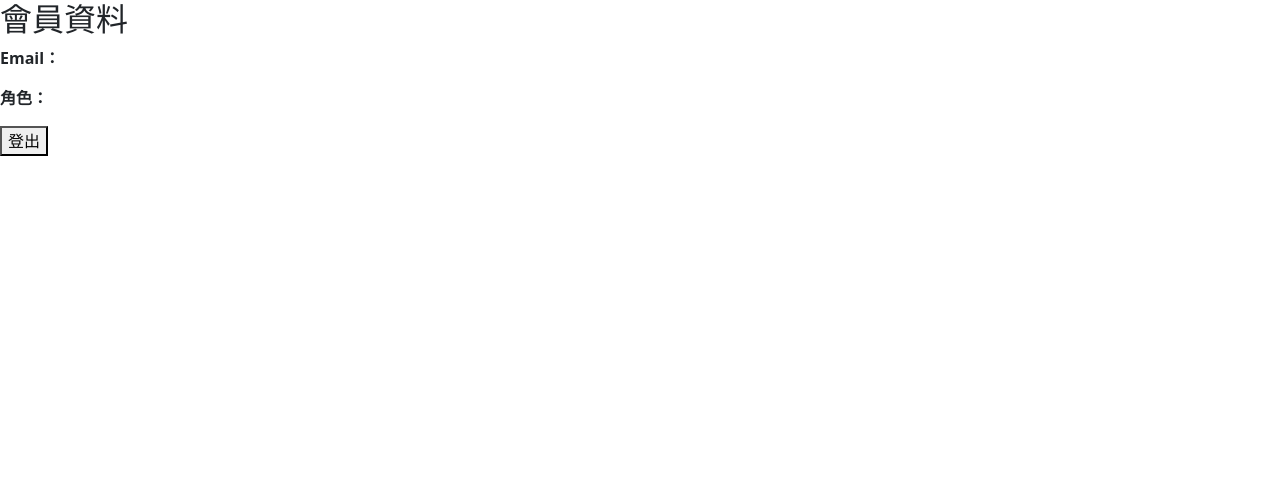
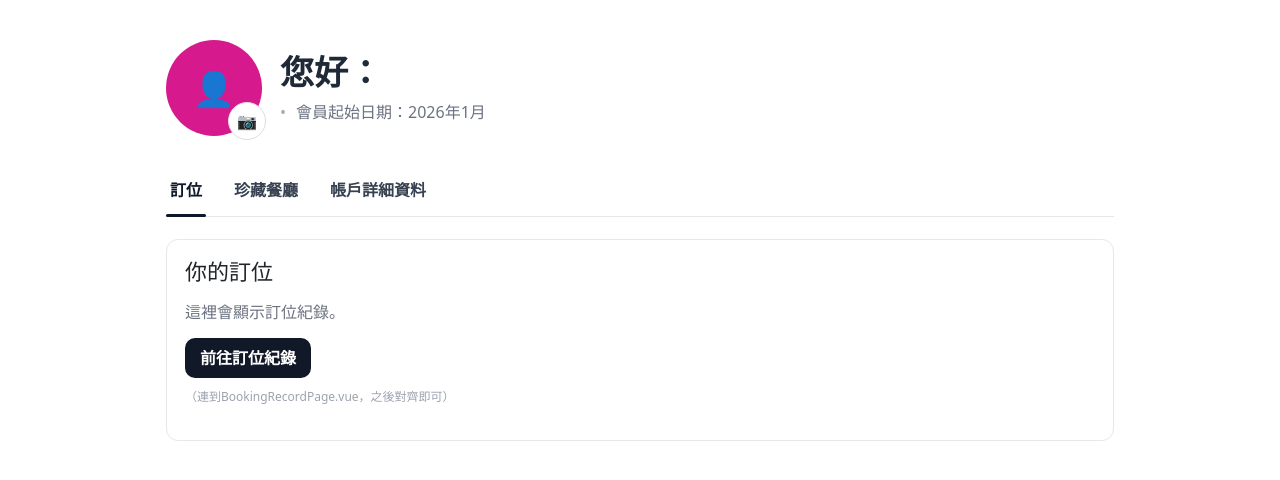
Before and after one commit to ethon92/restaurant-vue, a Vue app: page /profile in a window 1280 px wide. Shown: the top 480 px of the page. Built offline with nearby package versions, Linux system fonts and the light colour scheme; no server answers; sample sign-in values are in the browser's storage.

Commit message:
新增個人頁面功能

```diff
--- a/src/api/modules/auth.js
+++ b/src/api/modules/auth.js
@@ -9,4 +9,5 @@ export const verifyIdentity = (payload) =>
 export const resetPassword = (payload) =>
   api.post("/auth/reset-password", payload);
 export const getProfile = (payload = {}) => api.post("/auth/profile", payload);
+export const updateProfile = (payload) => api.put("/auth/profile", payload);
 export const logout = () => api.post("/auth/logout");
--- a/src/router/index.js
+++ b/src/router/index.js
@@ -6,6 +6,14 @@ import ForgotPassword from "@/views/auth/ForgotPassword.vue";
 import Profile from "@/views/auth/Profile.vue";
 import VerifyIdentity from "@/views/auth/VerifyIdentity.vue";
 import ResetPassword from "@/views/auth/ResetPassword.vue";
+
+// 先用 placeholder，之後合併再換成真正頁面
+const BookingRecordPlaceholder = {
+  template: "<div>Booking Record Page（待合併）</div>",
+};
+const FavoriteRestaurantPlaceholder = {
+  template: "<div>Favorite Restaurant Page（待合併）</div>",
+};
 
 const routes = [
   { path: "/", component: Home, name: "home" },
@@ -29,6 +37,18 @@ const routes = [
     name: "verify-identity",
   },
   { path: "/reset-password", component: ResetPassword, name: "reset-password" },
+
+  //合併再換成真正頁面
+  {
+    path: "/booking-record",
+    name: "booking-record",
+    component: BookingRecordPlaceholder,
+  },
+  {
+    path: "/favorite-restaurant",
+    name: "favorite-restaurant",
+    component: FavoriteRestaurantPlaceholder,
+  },
 ];
 
 const router = createRouter({
--- a/src/views/auth/Profile.vue
+++ b/src/views/auth/Profile.vue
@@ -1,48 +1,414 @@
 <template>
-  <div class="profile-container">
-    <h2>會員資料</h2>
+  <div class="profile-page">
+    <!-- Header -->
+    <section class="profile-header">
+      <div class="avatar">
+        <span class="avatar-icon">👤</span>
+        <button class="avatar-btn" type="button" title="更換大頭貼（還沒加上功能）">📷</button>
+      </div>
 
-    <p><strong>Email：</strong>{{ user.email }}</p>
-    <p><strong>角色：</strong>{{ user.role }}</p>
+      <div class="header-text">
+        <h1 class="title">{{ form.name || "您好：" }}</h1>
+        <div class="sub">
+          <span class="dot">•</span>
+          <span class="sub-item">會員起始日期：{{ memberSinceText }}</span>
+        </div>
+      </div>
+    </section>
 
-    <button @click="logout">登出</button>
+    <!-- Tabs -->
+    <nav class="tabs">
+      <button class="tab" :class="{ active: activeTab === 'booking' }" type="button" @click="activeTab = 'booking'">
+        訂位
+      </button>
+      <button class="tab" :class="{ active: activeTab === 'favorite' }" type="button" @click="activeTab = 'favorite'">
+        珍藏餐廳
+      </button>
+      <button class="tab" :class="{ active: activeTab === 'account' }" type="button" @click="activeTab = 'account'">
+        帳戶詳細資料
+      </button>
+    </nav>
+
+    <!-- Content -->
+    <section class="tab-content">
+      <!-- 訂位：先保留連接 -->
+      <div v-if="activeTab === 'booking'" class="card">
+        <h2>你的訂位</h2>
+        <p class="muted">這裡會顯示訂位紀錄。</p>
+        <router-link class="link-btn" :to="{ name: 'booking-record' }">
+          前往訂位紀錄
+        </router-link>
+        <p class="hint">（連到BookingRecordPage.vue，之後對齊即可）</p>
+      </div>
+
+      <!-- 珍藏餐廳：先保留連接 -->
+      <div v-else-if="activeTab === 'favorite'" class="card">
+        <h2>珍藏餐廳</h2>
+        <p class="muted">這裡會顯示收藏的餐廳。</p>
+        <router-link class="link-btn" :to="{ name: 'favorite-restaurant' }">
+          前往珍藏餐廳
+        </router-link>
+        <p class="hint">（連到FavoriteRestaurant.vue，路由 name 之後對齊）</p>
+      </div>
+
+      <!-- 帳戶詳細資料 -->
+      <div v-else class="card">
+        <div class="card-head">
+          <h2>關於我</h2>
+          <button class="primary" type="button" @click="onSave" :disabled="saving">
+            {{ saving ? "儲存中..." : "儲存" }}
+          </button>
+        </div>
+
+        <p class="muted">你在這裡輸入的資訊會在之後預約時分享給餐廳。</p>
+
+        <div class="form">
+          <label class="label">
+            名字
+            <input v-model.trim="form.name" class="input" type="text" placeholder="請輸入名字" />
+          </label>
+
+          <label class="label">
+            電子郵件地址（不可修改）
+            <input v-model="form.email" class="input" type="email" readonly />
+          </label>
+
+          <label class="label">
+            生日
+            <input v-model="form.birthday" class="input" type="date" />
+          </label>
+          <label class="label">
+            目前密碼（儲存前驗證）
+            <PasswordField v-model="currentPassword" placeholder="請輸入目前密碼" />
+          </label>
+          <div class="row">
+            <button class="ghost" type="button" @click="goResetPassword">
+              修改密碼
+            </button>
+
+            <button class="danger" type="button" @click="onLogout">
+              登出
+            </button>
+          </div>
+
+          <p v-if="errorMsg" class="error">{{ errorMsg }}</p>
+          <p v-if="okMsg" class="ok">{{ okMsg }}</p>
+
+          <p class="hint">
+            考慮加上電話欄位
+          </p>
+        </div>
+      </div>
+    </section>
   </div>
 </template>
 
 <script setup>
-import { onMounted, ref } from 'vue'
+import { onMounted, reactive, ref } from "vue";
 import { useRouter } from 'vue-router'
-import { getProfile, logout as logoutAPI } from '@/api/modules/auth'
+import { getProfile, updateProfile, logout as logoutAPI } from '@/api/modules/auth'
+import PasswordField from "@/components/PasswordField.vue";
+
+
+const memberSinceText = "2026年1月";
 
 const router = useRouter()
-const user = ref({
-  email: '',
-  role: ''
-})
+const activeTab = ref("booking"); // 預設顯示「訂位」
+
+const saving = ref(false);
+const errorMsg = ref("");
+const okMsg = ref("");
+const currentPassword = ref("");
+
+
+const form = reactive({
+  name: "",
+  email: "",
+  birthday: "", // YYYY-MM-DD
+});
+
+
+// const user = ref({
+//  email: '',
+//  role: ''
+//})
 
 const fetchProfile = async () => {
+  errorMsg.value = "";
+  okMsg.value = "";
   try {
     const email = localStorage.getItem("auth_email");
+    if (!email) {
+      router.push("/login");
+      return;
+    }
+
     const res = await getProfile({ email });
-    user.value = res.data;
-  } catch (error) {
-    alert('取得會員資料失敗')
+    const data = res.data;
+
+    form.name = data?.name ?? "";
+    form.email = data?.email ?? email;
+    form.birthday = data?.birthday ?? "";
+  } catch (e) {
+    errorMsg.value = "取得會員資料失敗";
   }
+};
+
+onMounted(fetchProfile);
+
+// ⚠️ 這裡先保留「儲存」的連接點：你之後做後端 update API 再接上
+const onSave = async () => {
+  errorMsg.value = "";
+  okMsg.value = "";
+
+  // 先做最基本檢查
+  if (!form.name) {
+    errorMsg.value = "名字不能為空";
+    return;
+  }
+  // 儲存前必須輸入目前密碼
+  if (!currentPassword.value) {
+    errorMsg.value = "請先輸入目前密碼才能儲存";
+    return;
+  }
+
+  saving.value = true;
+  try {
+    await updateProfile({
+      email: form.email,       // 用 email 當查找條件
+      name: form.name,
+      birthday: form.birthday || null, // date input 是字串，空就送 null
+      current_password: currentPassword.value, // 送到後端驗證
+    });
+
+    okMsg.value = "已儲存";
+    currentPassword.value = ""; // ✅ 存完清空比較安全
+  } catch (e) {
+    const detail = e?.response?.data?.detail;
+    if (detail === "Password incorrect") errorMsg.value = "目前密碼錯誤";
+    else errorMsg.value = detail || "儲存失敗";
+  } finally {
+    saving.value = false;
+  }
+};
+
+const onLogout = async () => {
+  try {
+    await logoutAPI();
+  } catch (e) { }
+  localStorage.removeItem("auth_email");
+  router.push("/login");
+};
+
+const goResetPassword = () => {
+  // 你目前 reset-password 是透過 query email
+  router.push({ path: "/reset-password", query: { email: form.email } });
+};
+
+</script>
+
+<style scoped>
+.profile-page {
+  max-width: 980px;
+  margin: 0 auto;
+  padding: 24px 16px 40px;
+  font-family: system-ui, -apple-system, "Segoe UI", Roboto, "Noto Sans TC", Arial, sans-serif;
 }
 
-const logout = async () => {
-  try {
-    await logoutAPI()
-    localStorage.removeItem("auth_email")
-    localStorage.removeItem("auth_token")
-    alert('已登出')
-    router.push('/login')
-  } catch (error) {
-    alert('登出失敗')
-  }
+.profile-header {
+  display: flex;
+  align-items: center;
+  gap: 18px;
+  padding: 16px 0 22px;
 }
 
-onMounted(() => {
-  fetchProfile()
-})
-</script>
+.avatar {
+  width: 96px;
+  height: 96px;
+  border-radius: 50%;
+  background: #d61a8d;
+  display: grid;
+  place-items: center;
+  position: relative;
+}
+
+.avatar-icon {
+  font-size: 34px;
+  color: #fff;
+}
+
+.avatar-btn {
+  position: absolute;
+  right: -4px;
+  bottom: -4px;
+  width: 38px;
+  height: 38px;
+  border-radius: 999px;
+  border: 1px solid #ddd;
+  background: #fff;
+  cursor: pointer;
+}
+
+.header-text .title {
+  margin: 0;
+  font-size: 34px;
+  font-weight: 800;
+  color: #1f2937;
+}
+
+.sub {
+  margin-top: 8px;
+  color: #6b7280;
+  display: flex;
+  align-items: center;
+  gap: 10px;
+  flex-wrap: wrap;
+}
+
+.dot {
+  opacity: 0.6;
+}
+
+.tabs {
+  display: flex;
+  gap: 24px;
+  border-bottom: 1px solid #e5e7eb;
+  margin-top: 6px;
+}
+
+.tab {
+  padding: 14px 4px;
+  border: none;
+  background: transparent;
+  cursor: pointer;
+  font-weight: 700;
+  color: #374151;
+  position: relative;
+}
+
+.tab.active {
+  color: #0f172a;
+}
+
+.tab.active::after {
+  content: "";
+  position: absolute;
+  left: 0;
+  right: 0;
+  bottom: -1px;
+  height: 3px;
+  background: #0f172a;
+  border-radius: 999px;
+}
+
+.tab-content {
+  padding-top: 22px;
+}
+
+.card {
+  border: 1px solid #e5e7eb;
+  border-radius: 12px;
+  background: #fff;
+  padding: 18px;
+}
+
+.card h2 {
+  margin: 0 0 8px;
+  font-size: 22px;
+}
+
+.card-head {
+  display: flex;
+  align-items: center;
+  justify-content: space-between;
+  gap: 12px;
+}
+
+.muted {
+  color: #6b7280;
+  margin: 8px 0 14px;
+}
+
+.form {
+  margin-top: 10px;
+  display: grid;
+  gap: 14px;
+}
+
+.label {
+  display: grid;
+  gap: 6px;
+  font-weight: 700;
+  color: #111827;
+}
+
+.input {
+  height: 42px;
+  border-radius: 10px;
+  border: 1px solid #d1d5db;
+  padding: 0 12px;
+  font-size: 14px;
+}
+
+.row {
+  display: flex;
+  gap: 10px;
+  flex-wrap: wrap;
+  margin-top: 4px;
+}
+
+.primary,
+.ghost,
+.danger,
+.link-btn {
+  height: 40px;
+  padding: 0 14px;
+  border-radius: 10px;
+  border: 1px solid transparent;
+  cursor: pointer;
+  font-weight: 800;
+  display: inline-flex;
+  align-items: center;
+  justify-content: center;
+  text-decoration: none;
+}
+
+.primary {
+  background: #111827;
+  color: #fff;
+}
+
+.ghost {
+  background: #fff;
+  border-color: #d1d5db;
+  color: #111827;
+}
+
+.danger {
+  background: #fff;
+  border-color: #ef4444;
+  color: #ef4444;
+}
+
+.link-btn {
+  background: #111827;
+  color: #fff;
+  width: fit-content;
+}
+
+.error {
+  color: #dc2626;
+  font-weight: 700;
+}
+
+.ok {
+  color: #16a34a;
+  font-weight: 700;
+}
+
+.hint {
+  margin-top: 10px;
+  color: #9ca3af;
+  font-size: 12px;
+}
+</style>
```
